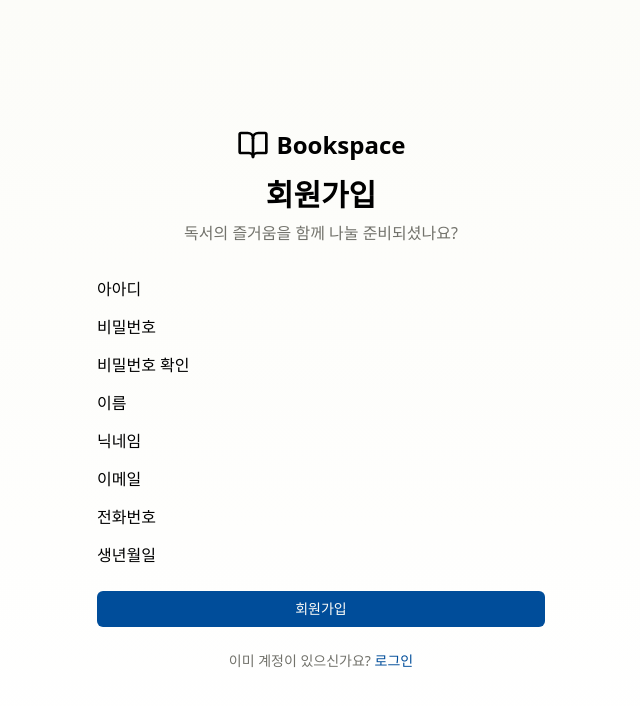
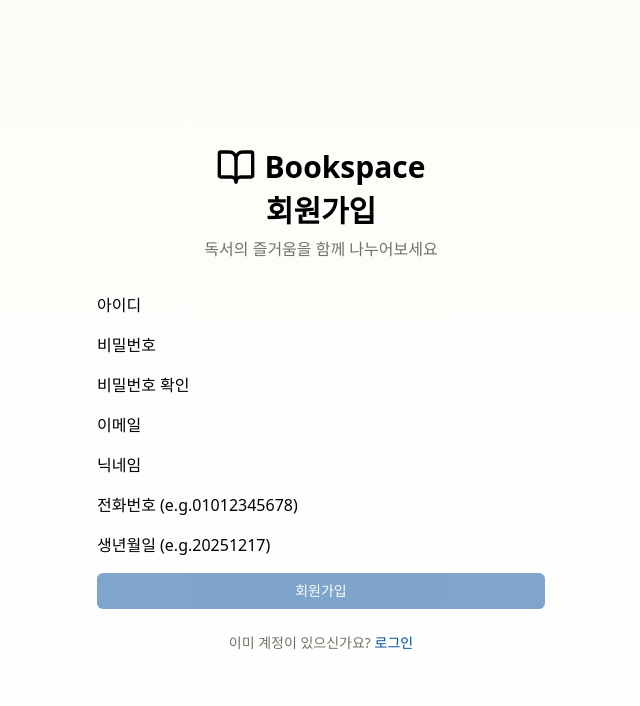
Before and after one commit to ssafy-northface/bookspace_, a Vue app in the folder BookSpace/frontend/: page /signup in a window 1280 px wide. Shown: the top 706 px of the page, without its empty margins (319-959 px from the left). Built offline with nearby package versions, Linux system fonts and the light colour scheme.

Commit message:
[Feat] SignIn/SignUp Views vuelidate를 통한  유효성 검사 추가 및 버튼 활성화 (#74)

```diff
--- /dev/null
+++ b/BookSpace/frontend/src/components/common/AppLogo.vue
@@ -0,0 +1,50 @@
+<!--
+# AppLogo 컴포넌트
+[사용]
+ <AppLogo size="md" />
+size prop:
+ - sm: 작음
+ - md: 중간 (기본값)
+ - lg: 큼
+-->
+<template>
+  <RouterLink :to="to" class="inline-flex items-center gap-2">
+    <BookOpen :class="iconSizeClass" class="transition-colors" />
+    <span :class="textSizeClass" class="font-semibold transition-colors">
+      Bookspace
+    </span>
+  </RouterLink>
+</template>
+
+<script setup lang="ts">
+import { computed } from "vue";
+import { RouterLink } from "vue-router"; // ⭐ 필수
+import { BookOpen } from "lucide-vue-next"; // ⭐ 중복 없이 1번만 import
+
+const props = defineProps({
+  to: { type: String, default: "/" },
+  size: {
+    type: String,
+    default: "md",
+    validator: (v: string) => ["sm", "md", "lg"].includes(v),
+  },
+});
+
+// 아이콘 크기
+const iconSizeClass = computed(() => {
+  return {
+    sm: "h-5 w-5",
+    md: "h-7 w-7",
+    lg: "h-10 w-10",
+  }[props.size];
+});
+
+// 텍스트 크기
+const textSizeClass = computed(() => {
+  return {
+    sm: "text-lg",
+    md: "text-2xl",
+    lg: "text-3xl",
+  }[props.size];
+});
+</script>
--- a/BookSpace/frontend/src/components/ui/Input.vue
+++ /dev/null
@@ -1,56 +0,0 @@
-<template>
-  <InputText
-    v-model="model"
-    :type="type"
-    :placeholder="placeholder"
-    :class="computedClasses"
-    v-bind="attrs"
-  />
-</template>
-
-<script setup>
-import { computed, useAttrs } from "vue";
-import InputText from "primevue/inputtext";
-
-const props = defineProps({
-  modelValue: {
-    type: [String, Number],
-    default: "",
-  },
-  type: {
-    type: String,
-    default: "text",
-  },
-  placeholder: {
-    type: String,
-    default: "",
-  },
-  class: {
-    type: String,
-    default: "",
-  },
-});
-
-const emit = defineEmits(["update:modelValue"]);
-
-// v-model 연결
-const model = computed({
-  get: () => props.modelValue,
-  set: (val) => emit("update:modelValue", val),
-});
-
-// Tailwind + PrimeVue 조합 스타일
-const computedClasses = computed(() => {
-  return [
-    "w-full rounded-md px-3 py-2 text-sm",
-    "border border-[color:var(--border)] bg-[var(--background)] text-[var(--foreground)]",
-    "placeholder:text-[color:var(--muted-foreground)]",
-    "focus-visible:ring-[3px] focus-visible:ring-[color:var(--ring)]/50 focus-visible:border-[color:var(--ring)]",
-    "disabled:opacity-50 disabled:cursor-not-allowed",
-    props.class,
-  ];
-});
-
-// 나머지 속성 모두 전달
-const attrs = useAttrs();
-</script>
--- /dev/null
+++ b/BookSpace/frontend/src/components/ui/ValidatedInput.vue
@@ -0,0 +1,153 @@
+<!--
+# Validated Input Component
+1) Input UI 렌더링
+2) blur시 $touch() 호출로 유효성 검사 트리거
+3) v$ prop을 통해 전달된 Vuelidate 필드의 $error 여부 체크 (검증 규칙은 부모 컴포넌트에서 정의 -> v$.필드 형태로 전달)
+4) 에러 메시지 표시 -> border 색상 변경
+
+부모(SignUpView)
+ ├─ 상태(id, email, password...)
+ ├─ 규칙(rules)
+ ├─ v$ = useVuelidate(...)
+ ↓
+<ValidatedInput v-model="email" :v$="v$.email">
+    ├─ model를 통해 부모 값 읽고 수정
+    ├─ blur 시 v$.email.$touch() 실행 → 유효성 검사 시작
+    ├─ v$.email.$error로 에러 여부 체크
+    ├─ 규칙에 따라 에러 메시지 렌더링
+    └─ border 색 변경
+
+[사용]
+<ValidatedInput
+  v-model="email"
+  :v$="v$.email" // validate 필드
+  type="email"
+  placeholder="이메일"
+/>
+-->
+
+<template>
+  <div class="space-y-1">
+    <InputText
+      v-model="model"
+      :type="type"
+      :placeholder="placeholder"
+      :class="computedClasses"
+      @blur="onBlur"
+      v-bind="attrs"
+    />
+
+    <!-- 에러 메시지 -->
+    <p v-if="error" class="text-sm text-red-500">
+      {{ errorMessage }}
+    </p>
+  </div>
+</template>
+
+<script setup>
+// Props 정의
+const props = defineProps({
+  // v-model 입력값 (부모 컴포넌트에서 바인딩)
+  modelValue: {
+    type: [String, Number],
+    default: "",
+  },
+  // 부모가 전달하는 Vuelidate 필드
+  v$: {
+    type: Object, // e.g. v$.email, v$.password
+    required: true,
+  },
+  // input 타입
+  type: {
+    type: String,
+    default: "text",
+  },
+  placeholder: {
+    type: String,
+    default: "",
+  },
+  class: {
+    type: String,
+    default: "",
+  },
+});
+
+// 부모 -> 자식으로 v-model sync 가능하도록 emit 정의
+const emit = defineEmits(["update:modelValue"]);
+// 다른 태그 속성 전달받기
+const attrs = useAttrs();
+
+// v-model 양방향 바인딩 처리
+const model = computed({
+  get: () => props.modelValue, // 부모값 읽기
+  set: (val) => emit("update:modelValue", val), // 부모로 값 전달
+});
+
+// 에러 여부
+const error = computed(() => props.v$.$error);
+
+// type기반 에러 메시지
+const errorMessage = computed(() => {
+  if (!error.value) return "";
+
+  // required
+  if (props.v$.required?.$invalid) {
+    return "필수 입력 값입니다.";
+  }
+
+  // email
+  if (props.type === "email" && props.v$.email?.$invalid) {
+    return "유효한 이메일을 입력하세요.";
+  }
+
+  // password (minLength)
+  if (props.type === "password" && props.v$.minLength?.$invalid) {
+    return "비밀번호는 최소 8자 이상이어야 합니다.";
+  }
+
+  // password(sameAs)
+  if (props.type === "password" && props.v$.sameAs?.$invalid) {
+    return "비밀번호가 일치하지 않습니다.";
+  }
+
+  // number (numeric)
+  if (props.type === "number" && props.v$.numeric?.$invalid) {
+    return "숫자만 입력할 수 있습니다.";
+  }
+
+  // minLength & maxLength
+  if (props.v$.minLength?.$invalid)
+    return `입력한 값이 너무 짧습니다. (최소 ${props.v$.minLength.$params.min}자리)`;
+
+  if (props.v$.maxLength?.$invalid)
+    return `입력한 값이 너무 깁니다. (최대 ${props.v$.maxLength.$params.max}자리)`;
+
+  // 기본
+  if (props.v$.minLength?.$invalid) return "유효하지 않은 값입니다.";
+
+  return "유효하지 않은 값입니다.";
+});
+// blur 이벤트에서 유효성 검사 시작
+const onBlur = () => props.v$.$touch();
+
+// TODO error 스타일 수정
+const computedClasses = computed(() => {
+  return [
+    "w-full rounded-md px-3 py-2 text-sm transition",
+    "placeholder:text-[color:var(--muted-foreground)]",
+    "bg-[var(--background)] text-[var(--foreground)]",
+    "focus-visible:ring-[3px] focus-visible:ring-[color:var(--ring)]/50",
+
+    // 기본 border
+    "border border-[color:var(--border)]",
+
+    // 에러 border
+    // error.value ? "!border-red-500 !text-red-600" : "",
+
+    props.class,
+  ];
+});
+
+import { computed, useAttrs } from "vue";
+import InputText from "primevue/inputtext";
+</script>
--- a/BookSpace/frontend/src/views/SignInView.vue
+++ b/BookSpace/frontend/src/views/SignInView.vue
@@ -1,32 +1,45 @@
+<!--
+# Sign In View
+- <ValidatedInput>: 폼 유효성 검사 & 에러 메세지 포함 컴포넌트 (src/components/ui/ValidatedInput.vue)
+- 검사 시점: 각 인풋에서 포커스가 벗어날 때 검사 (blur)
+-->
 <template>
   <div
-    class="flex min-h-screen flex-col items-center justify-center bg-gradient-to-b from-background to-muted/20 px-4"
+    class="flex flex-col items-center justify-center min-h-screen px-4 bg-gradient-to-b from-background to-muted/20"
   >
     <div class="w-full max-w-md">
-      <!-- 로고 -->
+      <!-- 로고 & 로그인 -->
       <div class="mb-8 text-center">
-        <RouterLink to="/" class="inline-flex items-center gap-2 mb-4">
-          <BookOpen class="h-8 w-8" />
-          <span class="text-2xl font-semibold">Bookspace</span>
-        </RouterLink>
-
+        <AppLogo size="lg" />
         <h1 class="text-3xl font-bold">로그인</h1>
         <p class="mt-2 text-muted-foreground">
           독서의 즐거움을 함께 나누어보세요
         </p>
       </div>
+      <!-- form -->
+      <form @submit.prevent="login" class="space-y-4">
+        <ValidatedInput
+          v-model="id"
+          :v$="v$.id"
+          type="text"
+          placeholder="아이디"
+        />
 
-      <div class="space-y-4">
-        <Input v-model="email" type="email" placeholder="이메일" />
+        <ValidatedInput
+          v-model="password"
+          :v$="v$.password"
+          type="password"
+          placeholder="비밀번호"
+        />
 
-        <Input v-model="password" type="password" placeholder="비밀번호" />
-      </div>
-
-      <!-- 버튼 -->
-      <Button class="w-full mt-6" @click="login"> 로그인 </Button>
+        <!-- 버튼 -->
+        <Button type="submit" :disabled="v$.$invalid" class="w-full mt-6">
+          로그인
+        </Button>
+      </form>
 
       <!-- 회원가입 링크 -->
-      <p class="mt-6 text-center text-sm text-muted-foreground">
+      <p class="mt-6 text-sm text-center text-muted-foreground">
         계정이 없으신가요?
         <RouterLink
           to="/signup"
@@ -42,23 +55,33 @@
 <script setup>
 import { ref } from "vue";
 import { RouterLink } from "vue-router";
-import { BookOpen } from "lucide-vue-next";
-import Input from "@/components/ui/Input.vue";
+import AppLogo from "@/components/common/AppLogo.vue";
+import ValidatedInput from "@/components/ui/ValidatedInput.vue";
 import Button from "@/components/ui/Button.vue";
+// vuelidate
+import useVuelidate from "@vuelidate/core";
+import {
+  required,
+  email as emailValidator,
+  minLength,
+} from "@vuelidate/validators";
 
 // 상태
-const email = ref("");
+const id = ref("");
 const password = ref("");
 
-// 로그인 함수
-const login = () => {
-  console.log("Email:", email.value);
-  console.log("Password:", password.value);
+// Vuelidate 규칙 정의
+const rules = {
+  id: { required },
+  password: { required },
+};
 
-  // 서버 전달 가능
-  // await axios.post("/api/login", {
-  //   email: email.value,
-  //   password: password.value
-  // });
+// Vuelidate 인스턴스 생성
+const v$ = useVuelidate(rules, { id, password }); //useVuelidate로 규칙 적용
+
+// 로그인 함수 (검증 실행)
+const login = async () => {
+  console.log(id.value);
+  console.log(password.value);
 };
 </script>
--- a/BookSpace/frontend/src/views/SignupView.vue
+++ b/BookSpace/frontend/src/views/SignupView.vue
@@ -1,53 +1,91 @@
+<!--
+# Sign Up View
+- <ValidatedInput>: 폼 유효성 검사 & 에러 메세지 포함 컴포넌트 (src/components/ui/ValidatedInput.vue)
+- 검사 시점: 각 인풋에서 포커스가 벗어날 때 검사 (blur)
+-->
 <template>
   <div
-    class="flex min-h-screen flex-col items-center justify-center bg-gradient-to-b from-background to-muted/20 px-4"
+    class="flex flex-col items-center justify-center min-h-screen px-4 bg-gradient-to-b from-background to-muted/20"
   >
     <div class="w-full max-w-md">
-      <!-- 로고 -->
+      <!-- 로고 & 로그인 -->
       <div class="mb-8 text-center">
-        <RouterLink to="/" class="inline-flex items-center gap-2 mb-4">
-          <BookOpen class="h-8 w-8" />
-          <span class="text-2xl font-semibold">Bookspace</span>
-        </RouterLink>
-
+        <AppLogo size="lg" />
         <h1 class="text-3xl font-bold">회원가입</h1>
         <p class="mt-2 text-muted-foreground">
-          독서의 즐거움을 함께 나눌 준비되셨나요?
+          독서의 즐거움을 함께 나누어보세요
         </p>
       </div>
 
-      <!-- 입력 필드 -->
-      <div class="space-y-4">
-        <Input v-model="id" type="text" placeholder="아아디" />
+      <!-- form -->
+      <form @submit.prevent="signup" class="space-y-4">
+        <!-- 아이디 -->
+        <ValidatedInput
+          v-model="id"
+          :v$="v$.id"
+          type="text"
+          placeholder="아이디"
+        />
 
-        <Input v-model="password" type="password" placeholder="비밀번호" />
+        <!-- 비밀번호 -->
+        <ValidatedInput
+          v-model="password"
+          :v$="v$.password"
+          type="password"
+          placeholder="비밀번호"
+        />
 
-        <Input
+        <!-- 비밀번호 확인 -->
+        <ValidatedInput
           v-model="confirmPassword"
+          :v$="v$.confirmPassword"
           type="password"
           placeholder="비밀번호 확인"
         />
 
-        <Input v-model="name" type="email" placeholder="이름" />
+        <!-- 이메일 -->
+        <ValidatedInput
+          v-model="email"
+          :v$="v$.email"
+          type="email"
+          placeholder="이메일"
+        />
 
-        <Input v-model="nickname" type="text" placeholder="닉네임" />
+        <!-- 닉네임 -->
+        <ValidatedInput
+          v-model="nickname"
+          :v$="v$.nickname"
+          type="text"
+          placeholder="닉네임"
+        />
 
-        <Input v-model="email" type="email" placeholder="이메일" />
+        <!-- 전화번호 -->
+        <ValidatedInput
+          v-model="phone"
+          :v$="v$.phone"
+          type="number"
+          placeholder="전화번호 (e.g.01012345678)"
+        />
 
-        <Input v-model="number" type="email" placeholder="전화번호" />
+        <!-- 생년월일 -->
+        <ValidatedInput
+          v-model="birth"
+          :v$="v$.birth"
+          type="number"
+          placeholder="생년월일 (e.g.20251217)"
+        />
 
-        <Input v-model="number" type="email" placeholder="생년월일" />
-      </div>
+        <!-- 회원가입 버튼 -->
+        <Button type="submit" :disabled="v$.$invalid" class="w-full mt-6">
+          회원가입
+        </Button>
+      </form>
 
-      <!-- 회원가입 버튼 -->
-      <!-- 버튼 -->
-      <Button class="w-full mt-6" @click="login"> 회원가입 </Button>
-
-      <!-- 로그인 페이지로 이동 -->
-      <p class="mt-6 text-center text-sm text-muted-foreground">
+      <!-- 로그인 이동 -->
+      <p class="mt-6 text-sm text-center text-muted-foreground">
         이미 계정이 있으신가요?
         <RouterLink
-          to="/login"
+          to="/signin"
           class="font-medium text-primary hover:underline"
         >
           로그인
@@ -58,30 +96,78 @@
 </template>
 
 <script setup>
-import { ref } from "vue";
-import { RouterLink } from "vue-router";
-import Input from "@/components/ui/Input.vue";
-import { BookOpen } from "lucide-vue-next";
-import Button from "@/components/ui/Button.vue";
-
-// 입력 상태
+// 상태
+const id = ref("");
 const email = ref("");
 const password = ref("");
 const confirmPassword = ref("");
 const nickname = ref("");
+const phone = ref("");
+const birth = ref("");
 
-// 회원가입 실행
-const signup = () => {
-  console.log("email:", email.value);
-  console.log("password:", password.value);
-  console.log("confirmPassword:", confirmPassword.value);
-  console.log("nickname:", nickname.value);
+// vuelidate 규칙 정의
+const rules = {
+  id: { required, minLength: minLength(4) },
+  email: { required, email: emailValidator },
+  password: { required, minLength: minLength(8) },
+  confirmPassword: { required, sameAs: sameAs(password) },
+  nickname: { required },
+  phone: {
+    required,
+    numeric: helpers.regex(/^[0-9]*$/),
+    minLength: minLength(11),
+    maxLength: maxLength(11),
+  },
+  birth: {
+    required,
+    numeric: helpers.regex(/^[0-9]*$/),
+    minLength: minLength(8),
+    maxLength: maxLength(8),
+  },
+};
 
-  // TODO: 서버 요청 작성
-  // await axios.post("/api/signup", {
-  //   email: email.value,
-  //   password: password.value,
-  //   nickname: nickname.value
-  // });
+//vuelidate 인스턴스 생성
+const v$ = useVuelidate(rules, {
+  id,
+  email,
+  password,
+  confirmPassword,
+  nickname,
+  phone,
+  birth,
+});
+
+// 회원가입 확인
+const signup = async () => {
+  //   const valid = await v$.value.$validate();
+  //   if (!valid) {
+  //     console.log("실패", v$.value.$errors);
+  //     return;
+  //   }
+
+  console.log({
+    id: id.value,
+    email: email.value,
+    password: password.value,
+    confirmPassword: confirmPassword.value,
+    nickname: nickname.value,
+    phone: phone.value,
+    birth: birth.value,
+  });
 };
+
+import { ref } from "vue";
+import { RouterLink } from "vue-router";
+import ValidatedInput from "@/components/ui/ValidatedInput.vue";
+import Button from "@/components/ui/Button.vue";
+import AppLogo from "@/components/common/AppLogo.vue";
+import useVuelidate from "@vuelidate/core";
+import {
+  required,
+  email as emailValidator,
+  minLength,
+  maxLength,
+  sameAs,
+  helpers,
+} from "@vuelidate/validators";
 </script>
```
Also changed, not shown: BookSpace/frontend/package.json (+5 -3 lines), 1 other file (tests, documents, lock files or other folders).
